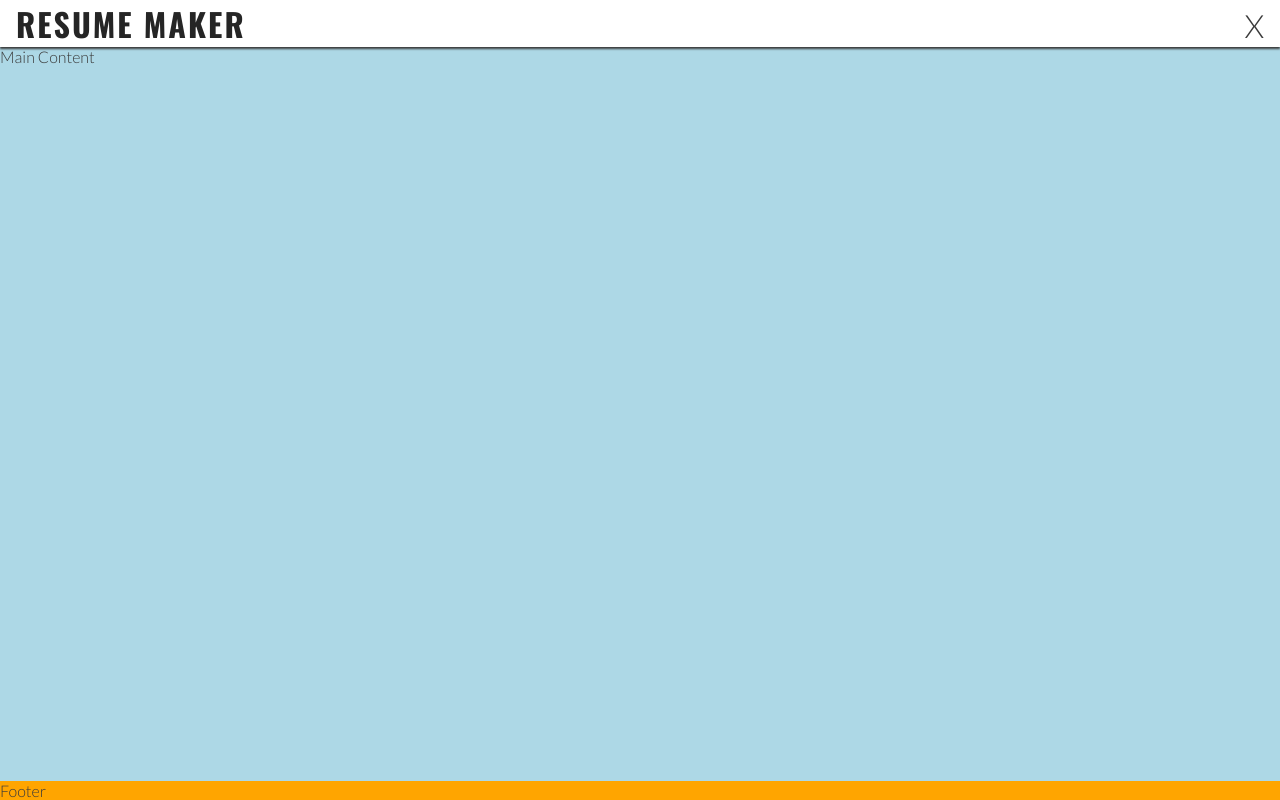
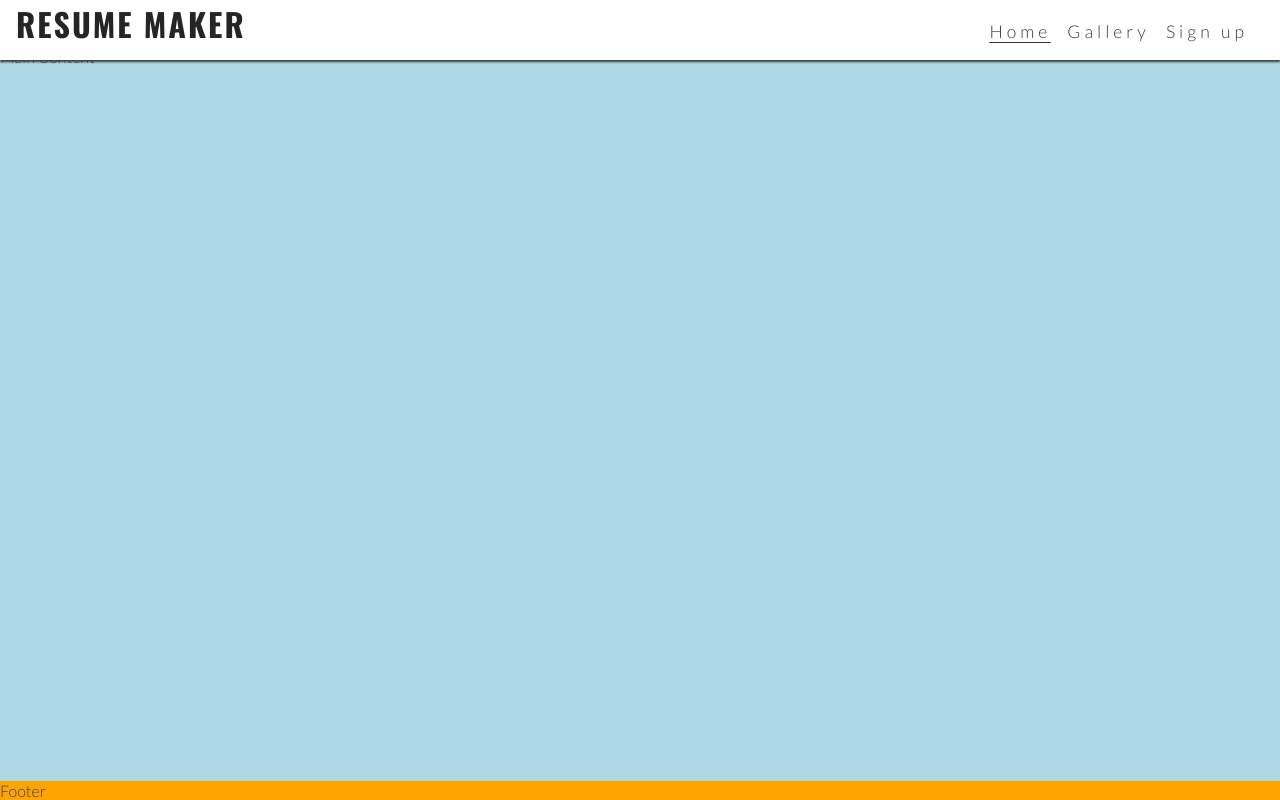
Before and after one commit to IbraheemCodes/Love-running, a plain HTML site: page index.html in a window 1280 px wide. Drawn offline with nearby package versions, Linux system fonts and the light colour scheme.

Commit message:
display navbar items,hide toggle label

```diff
--- a/assets/css/style.css
+++ b/assets/css/style.css
@@ -88,3 +88,27 @@ main {
 footer {
     background-color: orange;
 }
+
+/*media quary: tablets and larger (768px and up) */
+@media screen and (min-width: 768px) {
+    /*header*/
+    nav {
+        display: block;
+        position: relative;
+        box-shadow: none;
+        width: fit-content;
+        padding-right: 1rem;
+    }
+
+    #menu {
+        display: flex;
+    }
+
+    #menu > li {
+        padding-left: 1rem;
+    }
+
+    .nav-toggle-label {
+        display: none;
+    }
+}
```
